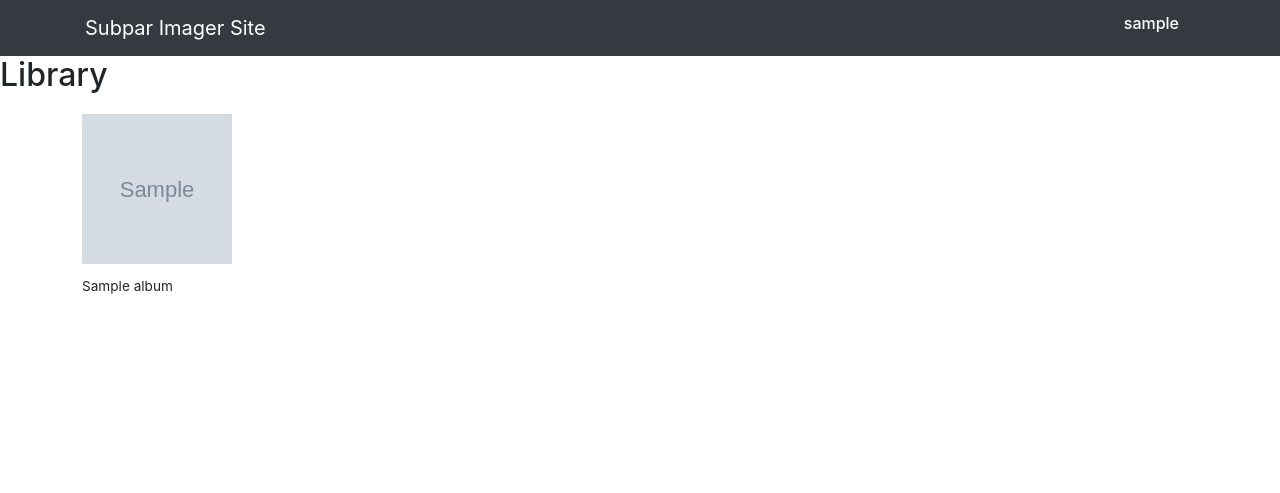
After one commit to famavott/django-imager, a Django app: page /images/albums/ in a window 1280 px wide. The commit adds this page. Shown: the top 493 px of the page. Run offline with Django 3.2, Linux system fonts and the light colour scheme; a user stored in the database is signed in; tables that the repository leaves empty hold one stand-in row (values such as "Sample post"); grey boxes marked "Sample" are stand-in pictures; some libraries are stand-ins or nearby versions.

Commit message:
Make migrations, added imager_images views, building library.html

```diff
--- /dev/null
+++ b/imagersite/imager_images/templates/imager_images/library.html
@@ -0,0 +1,19 @@
+{% extends "imagersite/base.html" %}
+{% load static %}
+{% load thumbnail %}
+
+{% block content %}
+<h2>Library</h2>
+<div class="container">
+    <div class="row">
+        {% for album in albums %}
+            {% thumbnail album.cover "720x720" crop="center" as im %}
+            <div class="card">
+                <img src="{{ im.url }}" width="150" height="150"/>
+                <p class="card-text">{{ album.title }}</p>
+            </div>
+        {% endthumbnail %}
+        {% endfor %}
+    </div>
+</div>
+{% endblock%}
--- /dev/null
+++ b/imagersite/imager_images/urls.py
@@ -0,0 +1,10 @@
+"""Urls for imager_images app."""
+from django.conf.urls import url
+
+from . import views
+
+urlpatterns = [
+    url(r'^library/$', views.library_view, name='library'),
+    url(r'^photos/$', views.photos_view, name='photos'),
+    url(r'^albums/$', views.album_view, name='albums')
+]
--- a/imagersite/imager_images/views.py
+++ b/imagersite/imager_images/views.py
@@ -1,3 +1,30 @@
+"""Views for imager_images."""
 from django.shortcuts import render
 
-# Create your views here.
+from imager_images.models import Album, Photo
+
+
+def library_view(request):
+    """View for the library page."""
+    user = request.user.profile
+    photos = Photo.objects.filter(user=user)
+    albums = Album.objects.filter(user=user)
+    return render(request, 'imager_images/library.html',
+                  context={'photos': photos,
+                           'albums': albums})
+
+
+def album_view(request):
+    """View for the user's albums."""
+    user = request.user.profile
+    albums = Album.objects.filter(user=user)
+    return render(request, 'imager_images/library.html',
+                  context={'albums': albums})
+
+
+def photos_view(request):
+    """View for the user's photos."""
+    user = request.user.profile
+    photos = Album.objects.filter(user=user)
+    return render(request, 'imager_images/photos.html',
+                  context={'photos': photos})
--- a/imagersite/imager_profile/templates/imager_profile/profile.html
+++ b/imagersite/imager_profile/templates/imager_profile/profile.html
@@ -3,7 +3,7 @@
 {% if user.is_authenticated %}
 
 <h2>Profile Page</h2>
-<a href="" class="btn btn-success">Your Library</a>
+<a href="{% url 'library' %}" class="btn btn-success">Your Library</a>
 <table id="profile-table" class="table table-striped table-hover table-bordered">
   <thead class="thead-dark">
     <tr>
--- a/imagersite/imagersite/settings.py
+++ b/imagersite/imagersite/settings.py
@@ -39,7 +39,8 @@ INSTALLED_APPS = [
     'django.contrib.staticfiles',
     'imager_profile',
     'imagersite',
-    'imager_images'
+    'imager_images',
+    'sorl.thumbnail'
 ]
 
 MIDDLEWARE = [
--- a/imagersite/imagersite/templates/imagersite/base.html
+++ b/imagersite/imagersite/templates/imagersite/base.html
@@ -20,6 +20,9 @@
       <div class="navbar navbar-dark bg-dark">
         <div class="container d-flex justify-content-between">
           <a href="/" class="navbar-brand">Subpar Imager Site</a>
+          {% if request.user.is_authenticated %}
+          <a href = "{% url 'profile' %}" class="navbar-brand"><h6 id="nav-name">{{request.user.username }}</h6></a>
+          {% endif %}
         </div>
       </div>
     </header>
--- a/imagersite/imagersite/urls.py
+++ b/imagersite/imagersite/urls.py
@@ -1,9 +1,13 @@
 """Urls for imager site."""
 from django.conf.urls import include, url
+
+from django.conf.urls.static import static
 
 from django.contrib import admin
 
 from django.contrib.auth import views as log_views
+
+from imagersite import settings
 
 from imagersite import views
 
@@ -15,6 +19,10 @@ urlpatterns = [
     url(r'^login/', log_views.login, name='login'),
     url(r'^logout/', log_views.logout, {'next_page': '/'}, name='logout'),
     url(r'^profile/', include('imager_profile.urls')),
-    # url(r'^images/library', include('imager_images.url')),
-    # url(r'^images/albums/', include('imager_images.urls'))
+    url(r'^images/', include('imager_images.urls')),
 ]
+
+if settings.DEBUG:
+    urlpatterns += static(
+        settings.MEDIA_URL, document_root=settings.MEDIA_ROOT
+    )
```
Also changed, not shown: imagersite/imager_images/migrations/0002_auto_20171203_2331.py (added), imagersite/imager_profile/migrations/0002_auto_20171203_2331.py (added), 1 other file.
